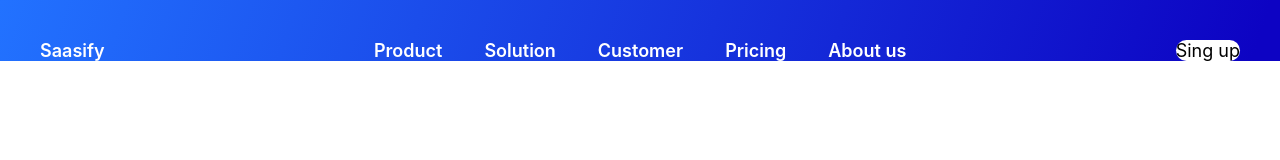
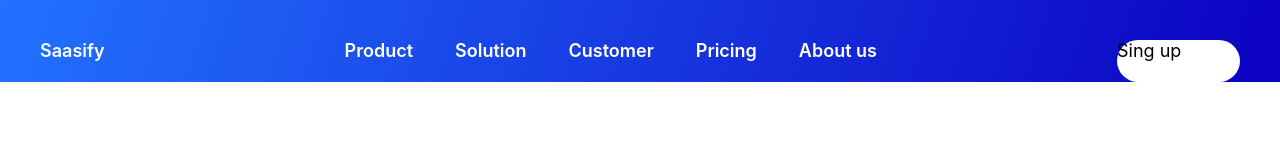
Before and after one commit to Vitori007/proeeekct-, a plain HTML site: page index.html in a window 1280 px wide. Drawn offline with Linux system fonts and the light colour scheme.

Commit message:
Update style.css

```diff
--- a/style.css
+++ b/style.css
@@ -43,6 +43,8 @@ nav a{
    margin-right:21px;
 }
 .head>a:last-child{
+      width:123px;
+      height:42px;
       background-color: white;
       border-radius:50px;
       font-family: 'inter';
```
